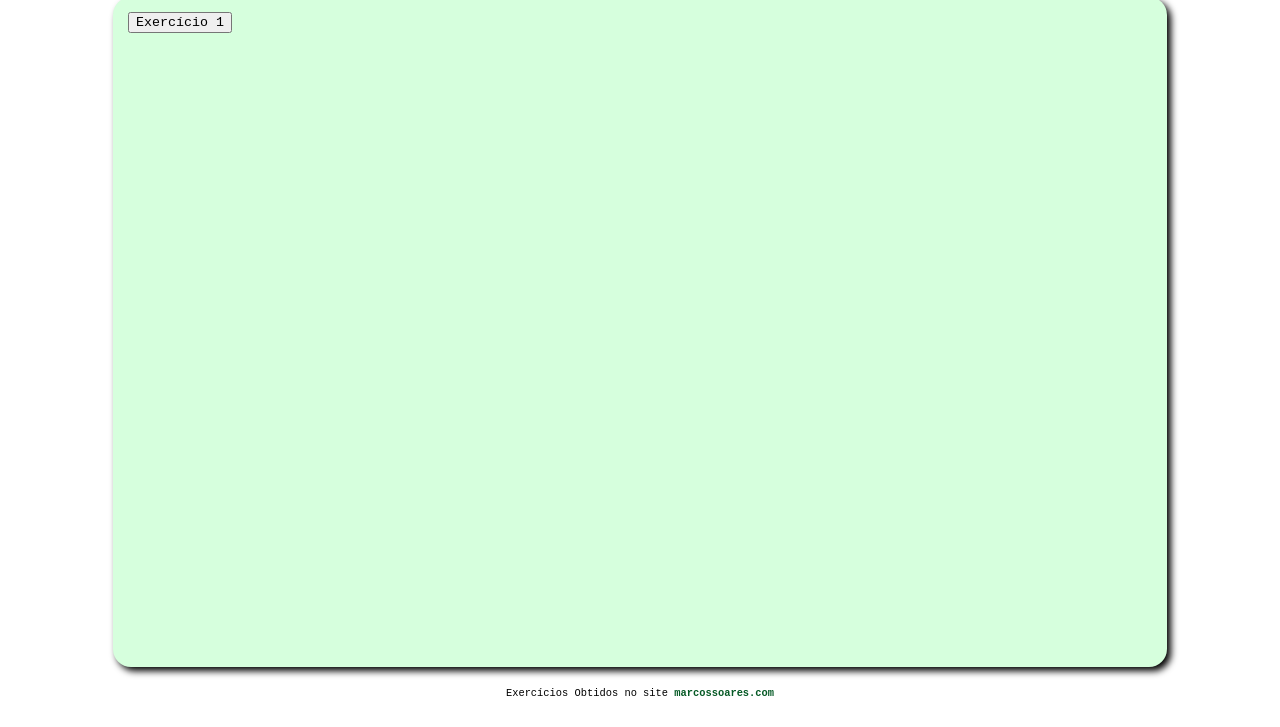
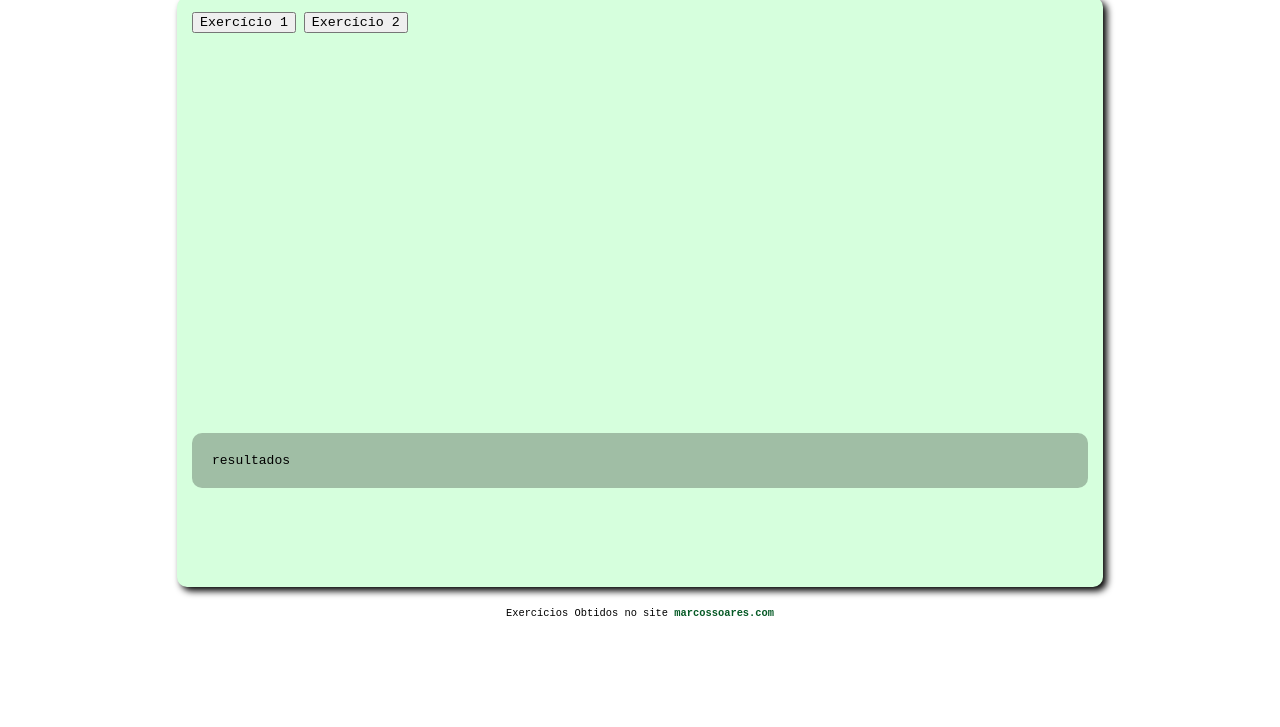
Before and after one commit to eraldosiniciof/exercicios-javascript, a plain HTML site: page index.html in a window 1280 px wide. Shown: the part 76-803 px from the top of the page. Drawn offline with Linux system fonts and the light colour scheme.

Commit message:
adicionando soluçoes

```diff
--- /dev/null
+++ b/exec1.js
@@ -0,0 +1,20 @@
+const resultado = document.querySelector('#resultados')
+
+// Função criada em um ficheiro externo que mostra uma mensagem
+
+function mensagem() {
+    open('exec1.html', '_blank')
+}
+
+// aparece um número aleatório entre 0 e 50
+function gerarNumero() {
+    let gerar = Math.round(Math.random() * 100, 0)
+    let verificar = gerar >= 0 && gerar <= 50
+
+    while (!verificar) {
+        gerar = Math.round(Math.random() * 100, 0)
+        verificar = gerar >= 0 && gerar <= 50
+    }
+
+    resultado.innerHTML = `Número aleatório entre 0 e 50:<br>${gerar}`
+}
--- a/index.html
+++ b/index.html
@@ -13,11 +13,16 @@
         <h1>Resolução de Exercícios</h1>
     </header>
     <section>
-        <input type="button" value="Exercício 1">
+        <input type="button" value="Exercício 1" onclick="mensagem()">
+        <input type="button" value="Exercício 2" onclick="gerarNumero()">
+
+        <div id="resultados">resultados</div>
     </section>
     <footer>Exercícios Obtidos no site <a
             href="http://www.marcosoares.com/aia/11/aula_2010_05_07/Exercicios_JavaScript.pdf"
             target=_blank>marcossoares.com</a></footer>
+
+    <script src="exec1.js"></script>
 </body>
 
 </html>
--- a/style.css
+++ b/style.css
@@ -14,11 +14,12 @@ body {
 }
 
 section {
-    width: 80vw;
-    height: 80vh;
+    overflow: hidden;
+    width: 70vw;
+    height: 70vh;
     background-color: rgb(214, 255, 221);
     box-shadow: black 4px 4px 7px;
-    border-radius: 18px;
+    border-radius: 10px;
     padding: 15px;
 }
 
@@ -36,3 +37,10 @@ a {
 a:hover {
     color: var(--color-button-hover);
 }
+
+#resultados {
+    padding: 20px;
+    border-radius: 10px;
+    margin-top: 50vh;
+    background-color: rgba(0, 0, 0, 0.253);
+}
```
Also changed, not shown: exec1.html (added, +11 -0 lines).
